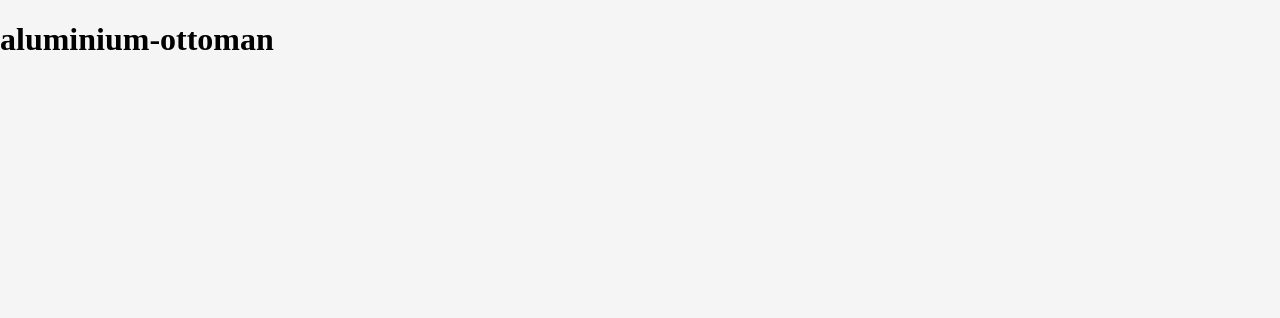
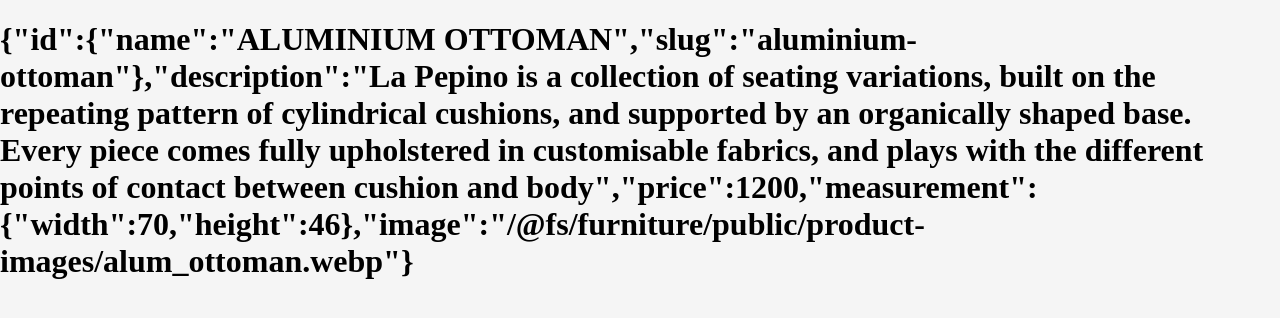
Before and after one commit to brian-david4/furniture-shop, a React (Vite) app in the folder furniture/: page /products/aluminium-ottoman in a window 1280 px wide. Shown: the top 318 px of the page. Built offline with nearby package versions, Linux system fonts and the light colour scheme; the HTML template or start-up script is replaced by a standard one.

Commit message:
Corresponding product is stored in variable.

```diff
--- a/furniture/src/Components/ProductPage/ProductPage.tsx
+++ b/furniture/src/Components/ProductPage/ProductPage.tsx
@@ -1,10 +1,14 @@
 import { useParams } from "react-router-dom";
+import { products } from "../../Data/data";
 
 const ProductPage = () => {
   const { productName } = useParams();
+  const product = products.find((prod) => prod.id.slug === productName);
+  const pr = JSON.stringify(product);
+
   return (
     <>
-      <h1>{productName}</h1>
+      <h1>{pr}</h1>
     </>
   );
 };
```
